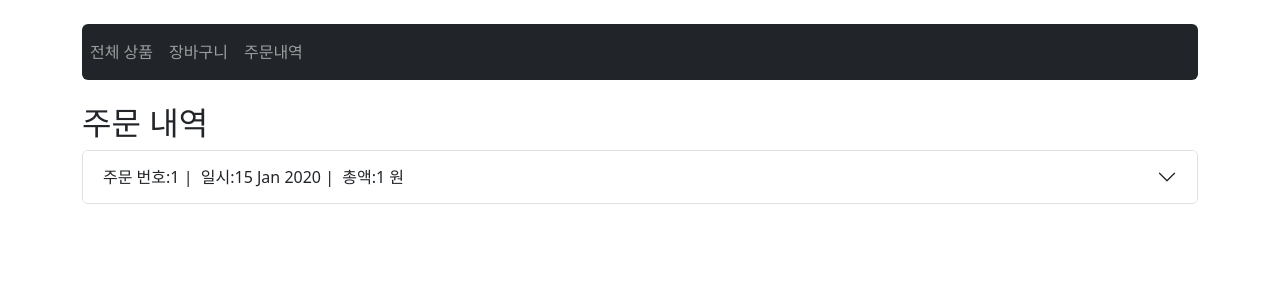
After one commit to Youn-Young-Seon/msa-design-pattern-nest, a Node project: template views/order/list.hbs in a window 1280 px wide. The commit adds this page. Shown: the top 300 px of the page. Run offline with Node 20 templates, Linux system fonts and the light colour scheme; the template is opened without the code that fills it: most values are stand-ins (such as "Sample title", 1, 10 or a date in 2020).

Commit message:
나머지 부분 완료 전체 페이지 확인 필요 파라미터에서 에러나는 경우 발생

```diff
--- a/views/order/cart.hbs
+++ b/views/order/cart.hbs
@@ -11,9 +11,9 @@
     <div class="container py-4">
         <nav class="navbar navbar-expand navbar-dark bg-dark rounded mb-4">
             <div class="navbar-nav">
-                <a class="nav-link" href="{{'/products'}}">전체 상품</a>
-                <a class="nav-link" href="{{'/cart'}}">장바구니</a>
-                <a class="nav-link" href="{{'/orders'}}">주문내역</a>
+                <a class="nav-link" href="/products">전체 상품</a>
+                <a class="nav-link" href="/cart">장바구니</a>
+                <a class="nav-link" href="/orders">주문내역</a>
             </div>
         </nav>
 
--- /dev/null
+++ b/views/order/list.hbs
@@ -0,0 +1,57 @@
+<!DOCTYPE html>
+<html>
+<head>
+    <meta charset="UTF-8">
+    <title>주문 내역</title>
+    <link rel="stylesheet" href="https://cdn.jsdelivr.net/npm/bootstrap@5.3.0/dist/css/bootstrap.min.css">
+</head>
+<body>
+<div class="container py-4">
+    <nav class="navbar navbar-expand navbar-dark bg-dark rounded mb-4">
+        <div class="navbar-nav">
+            <a class="nav-link" href="/products">전체 상품</a>
+            <a class="nav-link" href="/cart">장바구니</a>
+            <a class="nav-link" href="/orders">주문내역</a>
+        </div>
+    </nav>
+
+    <h2>주문 내역</h2>
+
+    <div class="accordion" id="ordersAccordion">
+        {{#if orders.length}}
+        <div class="accordion-item">
+            {{#each orders}}
+            <h2 class="accordion-header" id="heading {{this.id}}">
+                <button class="accordion-button collapsed" type="button" data-bs-toggle="collapse"
+                        data-bs-target="#collapse{{this.id}}">
+                    주문 번호: <span>{{this.id}}</span>&nbsp;|&nbsp;
+                    일시: <span>{{this.orderDate}}</span>&nbsp;|&nbsp;
+                    총액: <span>{{this.totalAmount}} 원</span>
+                </button>
+            </h2>
+            <div id="collapse {{this.id}}" class="accordion-collapse collapse"
+                 aria-labelledby="heading {{this.id}}" data-bs-parent="#ordersAccordion">
+                <div class="accordion-body">
+                    <ul class="list-group">
+                        {{#each items}}
+                        <li class="list-group-item">
+                            {{this.product.name}} x {{this.quantity}} 개 = {{this.totalAmount}} 원
+                        </li>
+                        {{/each}}
+                    </ul>
+                </div>
+            </div>
+            {{/each}}
+        </div>
+        {{/if}}
+        {{#unless orders.length}}
+        <div class="alert alert-info mt-3">
+            아직 주문이 없습니다.
+        </div>
+        {{/unless}}
+    </div>
+</div>
+
+<script src="https://cdn.jsdelivr.net/npm/bootstrap@5.3.0/dist/js/bootstrap.bundle.min.js"></script>
+</body>
+</html>
```
Also changed, not shown: src/product/product.controller.ts (+34 -2 lines), views/product/list.hbs (added, +63 -0 lines).
